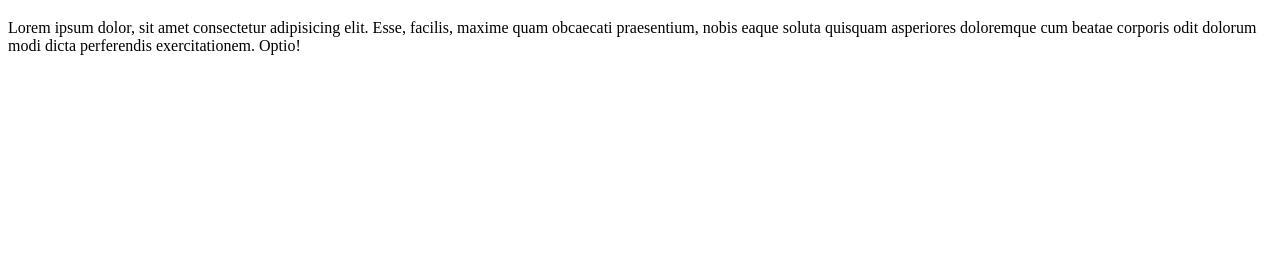
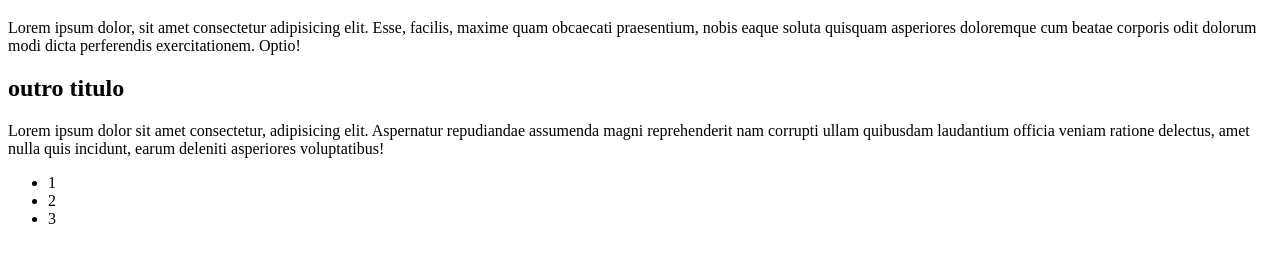
Before and after one commit to LisioSouza/aula-git, a plain HTML site: page index.html in a window 1280 px wide. Shown: the part 61-324 px from the top of the page. Drawn offline with Linux system fonts and the light colour scheme.

Commit message:
nova branche

```diff
--- a/index.html
+++ b/index.html
@@ -9,5 +9,14 @@
     <h1>Teste git</h1>
     <p>Lorem ipsum dolor, sit amet consectetur adipisicing elit. Esse, facilis, maxime quam obcaecati praesentium, nobis eaque soluta quisquam asperiores doloremque cum beatae corporis odit dolorum modi dicta perferendis exercitationem. Optio!</p>
 
+    <h2>outro titulo</h2>
+    <p>Lorem ipsum dolor sit amet consectetur, adipisicing elit. Aspernatur repudiandae assumenda magni reprehenderit nam corrupti ullam quibusdam laudantium officia veniam ratione delectus, amet nulla quis incidunt, earum deleniti asperiores voluptatibus!</p>
+
+    <ul>
+        <li>1</li>
+        <li>2</li>
+        <li>3</li>
+    </ul>
+
 </body>
 </html>
```
